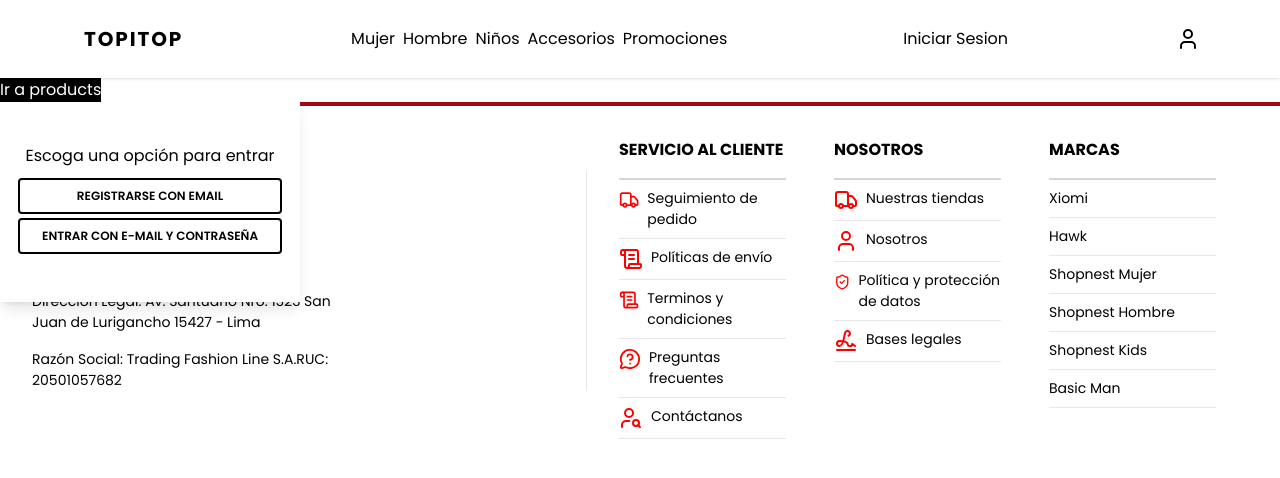
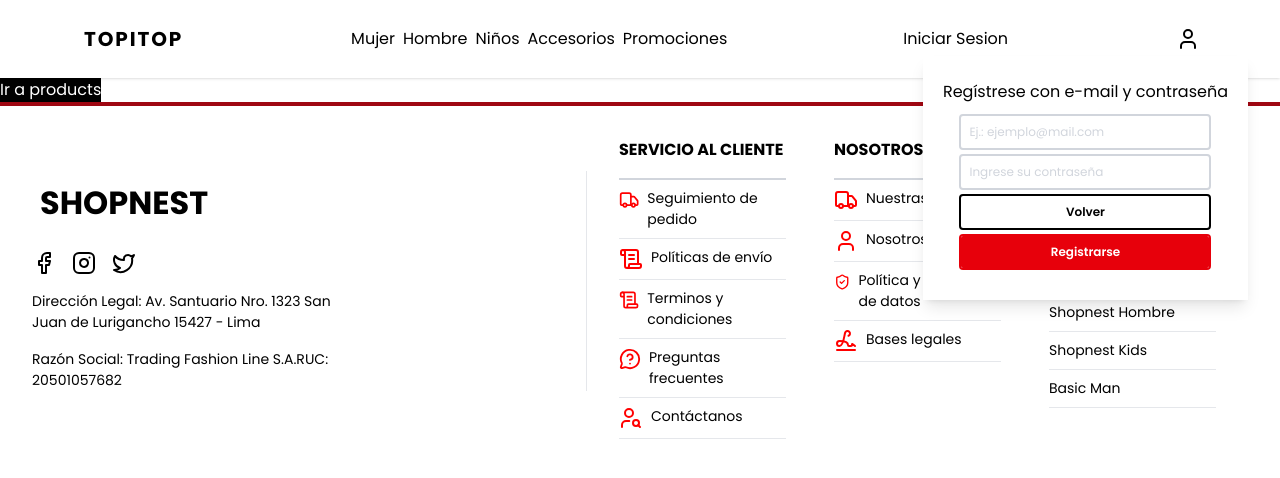
Before and after one commit to angel-dev21/shopnest-frontend, a Next.js app: page / in a window 1280 px wide. Both pictures are taken after a click on the button "REGISTRARSE CON EMAIL". Shown: the top 478 px of the page. Built offline with nearby package versions, Linux system fonts and the light colour scheme.

Commit message:
little update

```diff
--- a/package.json
+++ b/package.json
@@ -9,7 +9,7 @@
     "lint": "next lint"
   },
   "dependencies": {
-    "axios": "^1.9.0",
+    "axios": "^1.10.0",
     "lucide-react": "^0.514.0",
     "next": "15.3.3",
     "react": "^19.0.0",
--- a/src/components/UserComponent/UserComponent.tsx
+++ b/src/components/UserComponent/UserComponent.tsx
@@ -1,14 +1,84 @@
+"use client";
+import { useState } from "react";
+
 const UserComponent = () => {
+  const [menuState, setMenuState] = useState(0);
 
+  if (menuState == 1) {
+    return (
+      <div className="absolute right-8 top-14 flex flex-col justify-center items-center bg-white text-black py-6 shadow-lg px-5">
+        <h1 className="mb-3">Regístrese con e-mail y contraseña</h1>
+        <form className="flex flex-col">
+          <input
+            className="text-xs outline-2 rounded-xs outline-gray-300 hover:outline-gray-400 focus:outline-gray-500 placeholder:text-gray-300 mb-2 mx-2 py-2 px-2"
+            type="text"
+            placeholder="Ej.: ejemplo@mail.com"
+          ></input>
+          <input
+            className="text-xs outline-2 rounded-xs outline-gray-300 hover:outline-gray-400 focus:outline-gray-500 placeholder:text-gray-300 mb-2 mx-2 py-2 px-2"
+            type="password"
+            placeholder="Ingrese su contraseña"
+          ></input>
+          <button
+            className="text-xs font-semibold outline-2 rounded-xs outline-black hover:bg-black hover:text-white mb-2 mx-2 py-2 cursor-pointer"
+            onClick={() => setMenuState(0)}
+          >
+            Volver
+          </button>
+          <button
+            className="text-xs font-semibold outline-2 rounded-xs bg-red-600 outline-red-600 text-white mb-2 mx-2 py-2 cursor-pointer"
+            onClick={() => setMenuState(0)}
+          >
+            Registrarse
+          </button>
+        </form>
+      </div>
+    );
+  }
 
+  if (menuState == 2) {
+    return (
+      <div className="absolute right-8 top-14 flex flex-col justify-center items-center bg-white text-black w-75 h-50 shadow-lg px-5">
+        <h1 className="mb-3">Entrar con e-mail y contraseña</h1>
+        <form>
+          <input
+            className="text-xs font-semibold outline-2 rounded-xs outline-gray-300 hover:outline-gray-400 focus:outline-gray-500 mb-2 mx-2 py-2 px-2 w-full"
+            type="text"
+          ></input>
+          <input
+            className="text-xs font-semibold outline-2 rounded-xs outline-gray-300 hover:outline-gray-400 focus:outline-gray-500 mb-2 mx-2 py-2 px-2 w-full"
+            type="password"
+          ></input>
+        </form>
+        <button
+          className="text-xs font-semibold outline-2 rounded-xs outline-black hover:bg-black hover:text-white mb-2 mx-2 py-2 w-full cursor-pointer"
+          onClick={() => setMenuState(0)}
+        >
+          Volver
+        </button>
+        <button
+          className="text-xs font-semibold outline-2 rounded-xs bg-red-600 text-white mb-2 mx-2 py-2 w-full cursor-pointer"
+          onClick={() => setMenuState(0)}
+        >
+          Entrar
+        </button>
+      </div>
+    );
+  }
 
   return (
-    <div className="absolute flex flex-col justify-center items-center bg-white text-black w-75 h-50 shadow-lg px-5">
+    <div className="absolute right-8 top-14 flex flex-col justify-center items-center bg-white text-black w-75 h-50 shadow-lg px-5">
       <h1 className="mb-3">Escoga una opción para entrar</h1>
-      <button className="text-xs font-semibold outline-2 rounded-xs outline-black hover:bg-black hover:text-white mb-2 mx-2 py-2 w-full cursor-pointer">
+      <button
+        className="text-xs font-semibold outline-2 rounded-xs outline-black hover:bg-black hover:text-white mb-2 mx-2 py-2 w-full cursor-pointer"
+        onClick={() => setMenuState(1)}
+      >
         REGISTRARSE CON EMAIL
       </button>
-      <button className="text-xs font-semibold outline-2 rounded-xs outline-black hover:bg-black hover:text-white mb-2 mx-2 py-2 w-full cursor-pointer">
+      <button
+        className="text-xs font-semibold outline-2 rounded-xs outline-black hover:bg-black hover:text-white mb-2 mx-2 py-2 w-full cursor-pointer"
+        onClick={() => setMenuState(2)}
+      >
         ENTRAR CON E-MAIL Y CONTRASEÑA
       </button>
     </div>
```
Also changed, not shown: 1 other file (tests, documents, lock files or other folders).
